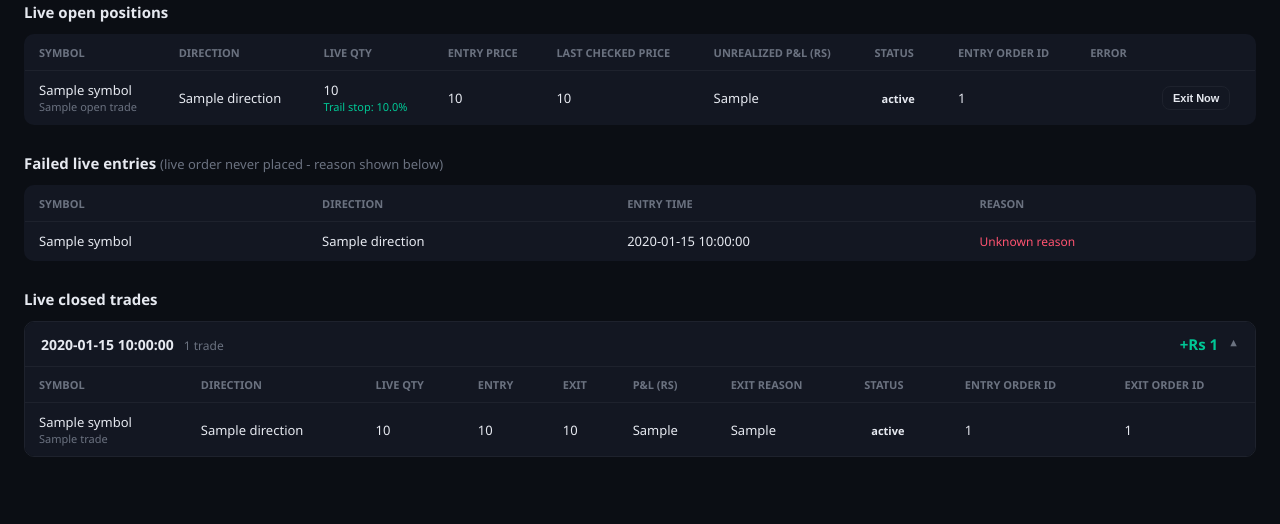
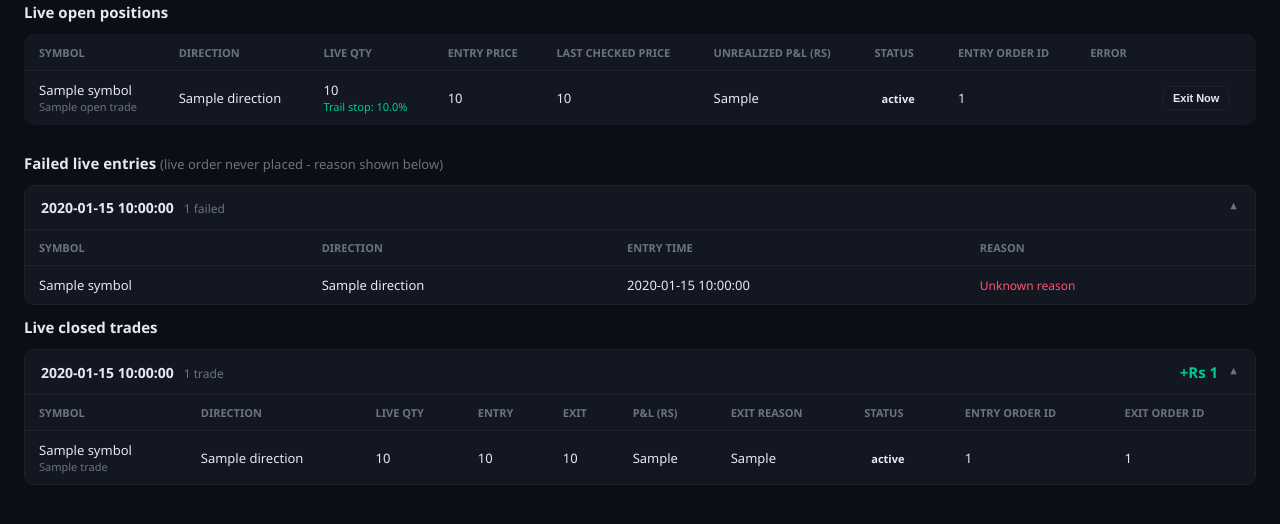
Before and after one commit to rajaram997267-ops/Rajaram-Trading-Terminal-RTT-v0.0, a Flask app: template templates/live_trading.html in a window 1280 px wide. Shown: the part 261-785 px from the top of the page. Run offline with Flask 3, Linux system fonts and the light colour scheme; the template is opened without the code that fills it: most values are stand-ins (such as "Sample title", 1, 10 or a date in 2020); parts of the project's set-up code (start-up, migrations or seed data) failed here and were passed over; some libraries are stand-ins or nearby versions.

Commit message:
Add files via upload

```diff
--- a/templates/live_trading.html
+++ b/templates/live_trading.html
@@ -245,12 +245,24 @@
 
   <h3 class="section-title">Failed live entries <span class="sub" style="font-weight:400;">(live order never placed - reason shown below)</span></h3>
   <div id="failedTradesContainer">
-    {% if failed_trades %}
+    {% if failed_by_date %}
+      {% for group in failed_by_date %}
+      <div class="date-group{% if loop.first %} expanded{% endif %}">
+        <div class="date-header" onclick="this.parentElement.classList.toggle('expanded')">
+          <div class="date-left">
+            <span class="date-label">{{ group.date }}</span>
+            <span class="date-count">{{ group.trades|length }} failed</span>
+          </div>
+          <div class="date-right">
+            <span class="chevron">&#9660;</span>
+          </div>
+        </div>
+        <div class="date-trades">
           <table>
             <tr>
               <th>Symbol</th><th>Direction</th><th>Entry time</th><th>Reason</th>
             </tr>
-      {% for t in failed_trades %}
+            {% for t in group.trades %}
             <tr>
               <td>{{ t.symbol }}</td>
               <td class="direction-{{ t.direction|lower }}">{{ t.direction }}</td>
@@ -259,6 +271,9 @@
             </tr>
             {% endfor %}
           </table>
+        </div>
+      </div>
+      {% endfor %}
     {% else %}
     <div class="empty">No failed live entries - good sign.</div>
     {% endif %}
@@ -323,7 +338,16 @@
         container.innerHTML = '<div class="empty">No failed live entries - good sign.</div>';
         return;
       }
-      const rows = trades.map(t => `
+      const expandedDates = new Set();
+      container.querySelectorAll(".date-group.expanded .date-label").forEach(el => {
+        expandedDates.add(el.textContent);
+      });
+      const isFirstRender = expandedDates.size === 0 && container.querySelector(".date-group") === null;
+
+      const groups = groupTradesByDate(trades, "entry_time", "pnl");
+      const html = groups.map((g, idx) => {
+        const expanded = expandedDates.has(g.date) || (isFirstRender && idx === 0);
+        const rows = g.trades.map(t => `
           <tr>
             <td>${escapeHtml(t.symbol)}</td>
             <td class="direction-${(t.direction || "").toLowerCase()}">${t.direction || "-"}</td>
@@ -331,12 +355,27 @@
             <td class="error-note">${escapeHtml(t.live_error || "Unknown reason")}</td>
           </tr>
         `).join("");
-      container.innerHTML = `
+        return `
+          <div class="date-group${expanded ? " expanded" : ""}">
+            <div class="date-header" onclick="this.parentElement.classList.toggle('expanded')">
+              <div class="date-left">
+                <span class="date-label">${g.date}</span>
+                <span class="date-count">${g.trades.length} failed</span>
+              </div>
+              <div class="date-right">
+                <span class="chevron">&#9660;</span>
+              </div>
+            </div>
+            <div class="date-trades">
               <table>
                 <tr><th>Symbol</th><th>Direction</th><th>Entry time</th><th>Reason</th></tr>
                 ${rows}
               </table>
+            </div>
+          </div>
         `;
+      }).join("");
+      container.innerHTML = html;
     }
 
     function renderOpenTrades(trades) {
```
Lines whose indentation alone changed are shown as unchanged.
